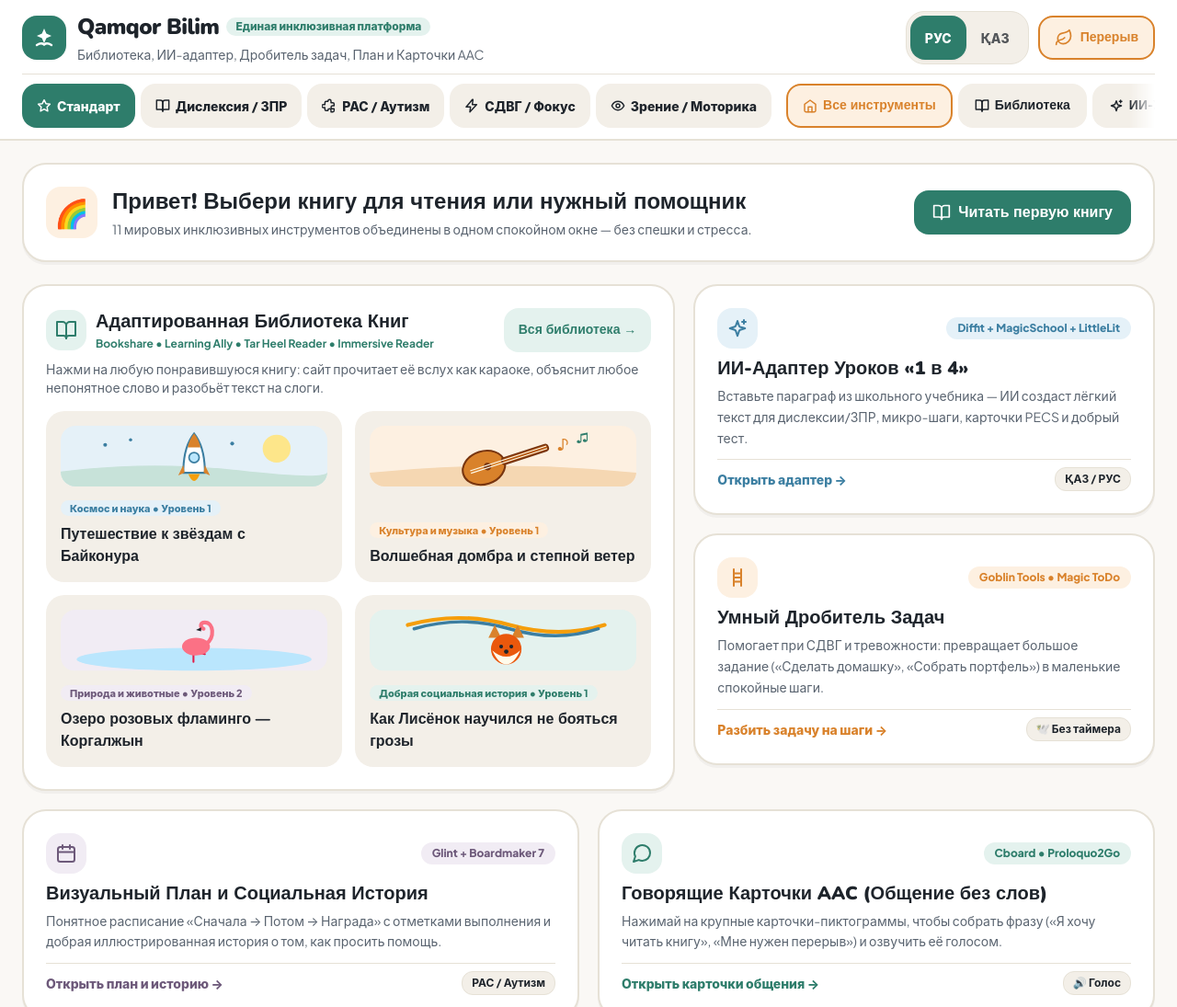
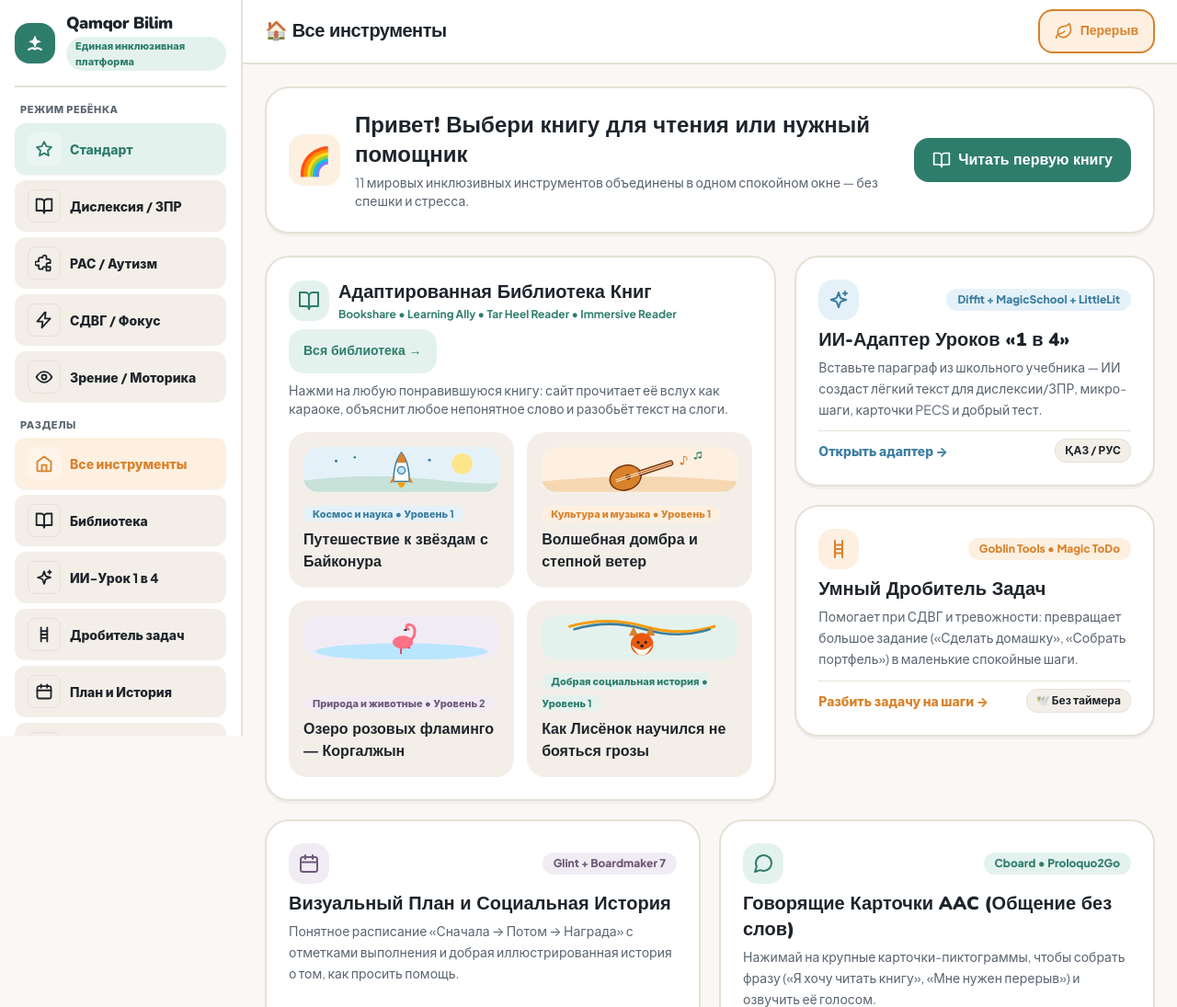
Before and after one commit to markhashevanazerke-sketch/qamqor-bilim, a website: page public/index.html in a window 1280 px wide. Shown: the top 1095 px of the page at 92% size. Drawn offline with nearby package versions, Linux system fonts and the light colour scheme.

Commit message:
feat: app-раскладка — сайдбар на ПК, таб-бар на мобайле
PC-приложение (lg+):
- Левый сайдбар 264px: бренд, «Режим ребёнка» (5 режимов вертикально),
  «Разделы» (6 разделов с иконками), переключатель языка внизу
- Тонкий sticky-топбар: заголовок активного раздела + кнопка «Перерыв»

Мобильное приложение (<lg):
- Нижняя таб-панель: 6 вкладок (иконка + подпись, iOS-стиль), safe-area,
  активная — amber; контент подведён под панель (footer-margin)
- Шапка — одна строка: логотип + «⯪ Режим ▾» + РУС|ҚАЗ + перерыв
- 320px: компактные отступы, без переполнений и сжатия логотипа
- Короткие метки вкладок RU/KK (Главная/Книги/ИИ-Уроки/Дробилка/План/AAC)

Проверено: 320/390/820/1024/1440, 0 переполнений по 7 видам,
0 JS-ошибок, KK-локализация, sticky-панели читалки

```diff
--- a/public/index.html
+++ b/public/index.html
@@ -15,79 +15,112 @@
 
   <link rel="stylesheet" href="css/styles.css" />
 </head>
-<body class="profile-standard min-h-screen flex flex-col">
+<body class="profile-standard min-h-screen flex">
 
   <!-- ===================================================================== -->
-  <!-- GLOBAL STICKY TOP ACCESSIBILITY & NAVIGATION HEADER                   -->
+  <!-- DESKTOP SIDEBAR (PC-app layout): бренд, режимы ребёнка, разделы      -->
   <!-- ===================================================================== -->
-  <header class="sticky top-0 z-40 border-b-2" style="background-color: var(--bg-card); border-color: var(--border-card);">
-    <div class="max-w-7xl mx-auto px-3.5 sm:px-6 py-2.5 sm:py-3 flex flex-col gap-2 sm:gap-2.5">
-
-      <!-- Row 1: Brand Logo + Language Switcher (РУС | ҚАЗ) + Calm Break Button -->
-      <div class="flex flex-wrap items-center justify-between gap-x-3 gap-y-2">
+  <aside class="hidden lg:flex flex-col w-[264px] shrink-0 sticky top-0 h-dvh overflow-y-auto no-scrollbar border-r-2" style="background-color: var(--bg-card); border-color: var(--border-card);" aria-label="Боковая панель">
+    <div class="flex flex-col flex-1 p-4 gap-4">
       <!-- Brand -->
-        <button onclick="navigateView('hub')" class="flex items-center gap-2.5 sm:gap-3 text-left group focus:outline-none min-w-0">
-          <div class="w-10 h-10 sm:w-12 sm:h-12 rounded-xl sm:rounded-2xl btn-sage flex items-center justify-center shrink-0 shadow-sm">
-            <svg class="w-5 h-5 sm:w-7 sm:h-7" viewBox="0 0 28 28" fill="none" aria-hidden="true">
+      <button onclick="navigateView('hub')" class="flex items-center gap-3 text-left group min-w-0">
+        <div class="w-11 h-11 rounded-2xl btn-sage flex items-center justify-center shrink-0 shadow-sm">
+          <svg class="w-6 h-6" viewBox="0 0 28 28" fill="none" aria-hidden="true">
             <path d="M14 4L16.4 9.6L22 12L16.4 14.4L14 20L11.6 14.4L6 12L11.6 9.6L14 4Z" fill="currentColor"/>
             <path d="M6 22C9.5 19.8 12 19.8 14 21.5C16 19.8 18.5 19.8 22 22" stroke="currentColor" stroke-width="2.4" stroke-linecap="round"/>
           </svg>
         </div>
         <div class="min-w-0">
-            <div class="flex items-center gap-2 flex-wrap">
-              <span class="font-nunito font-black text-lg sm:text-xl md:text-2xl tracking-tight leading-none" style="color: var(--text-main);">
-                Qamqor Bilim
-              </span>
-              <span id="ui-brand-badge" class="hidden md:inline-block px-2.5 py-0.5 rounded-full text-xs font-extrabold pill-sage">
+          <div class="font-nunito font-black text-lg tracking-tight leading-none" style="color: var(--text-main);">Qamqor Bilim</div>
+          <span id="ui-brand-badge" class="inline-block mt-1.5 px-2.5 py-0.5 rounded-full text-[11px] font-extrabold pill-sage">
             Единая инклюзивная платформа
           </span>
         </div>
-            <p id="ui-brand-sub" class="hidden sm:block text-xs sm:text-sm mt-1 truncate" style="color: var(--text-muted);">
-              Библиотека, ИИ-адаптер, Дробитель задач, План и Карточки AAC
-            </p>
-          </div>
       </button>
 
-        <!-- Right Controls: Language Switcher & Calm Break -->
-        <div class="flex items-center gap-2 sm:gap-2.5">
-          <!-- Seamless РУС | ҚАЗ Toggle -->
+      <div class="border-t-2" style="border-color: var(--border-card);"></div>
+
+      <!-- Режимы ребёнка -->
+      <div class="flex flex-col gap-1.5">
+        <p id="ui-sidebar-profiles-lbl" class="text-[11px] font-extrabold uppercase tracking-wider px-1.5" style="color: var(--text-muted);">Режим ребёнка</p>
+        <div id="sidebar-profiles" class="flex flex-col gap-1.5">
+          <!-- Populated dynamically by JS -->
+        </div>
+      </div>
+
+      <!-- Разделы -->
+      <div class="flex flex-col gap-1.5">
+        <p id="ui-sidebar-nav-lbl" class="text-[11px] font-extrabold uppercase tracking-wider px-1.5" style="color: var(--text-muted);">Разделы</p>
+        <div id="sidebar-nav" class="flex flex-col gap-1.5">
+          <!-- Populated dynamically by JS -->
+        </div>
+      </div>
+
+      <div class="mt-auto flex flex-col gap-3 pt-4">
         <div class="bento-soft p-1 flex items-center" role="group" aria-label="Язык интерфейса / Тіл">
-            <button id="lang-btn-ru" onclick="setLanguage('ru')" class="tactile-btn px-3 sm:px-4 py-1.5 rounded-2xl text-sm font-extrabold">
+          <button id="lang-btn-ru-sb" onclick="setLanguage('ru')" class="tactile-btn flex-1 py-1.5 rounded-xl text-xs font-extrabold text-center">
             РУС
           </button>
-            <button id="lang-btn-kk" onclick="setLanguage('kk')" class="tactile-btn px-3 sm:px-4 py-1.5 rounded-2xl text-sm font-extrabold">
+          <button id="lang-btn-kk-sb" onclick="setLanguage('kk')" class="tactile-btn flex-1 py-1.5 rounded-xl text-xs font-extrabold text-center">
+            ҚАЗ
+          </button>
+        </div>
+      </div>
+    </div>
+  </aside>
+
+  <div class="flex-1 min-w-0 flex flex-col min-h-screen">
+
+  <!-- ===================================================================== -->
+  <!-- Тонкий sticky-хедер: бренд (мобайл) / заголовок раздела (ПК) + кнопки -->
+  <!-- ===================================================================== -->
+  <header class="sticky top-0 z-40 border-b-2" style="background-color: var(--bg-card); border-color: var(--border-card);">
+    <div class="max-w-7xl mx-auto px-3.5 sm:px-6 py-2 sm:py-2.5 flex items-center justify-between gap-2">
+
+      <!-- Мобайл: бренд (на ПК — заголовок раздела) -->
+      <div class="flex items-center gap-2.5 min-w-0 shrink-0">
+        <button onclick="navigateView('hub')" class="lg:hidden flex items-center gap-2.5 text-left min-w-0">
+          <div class="w-10 h-10 rounded-xl btn-sage flex items-center justify-center shrink-0 shadow-sm">
+            <svg class="w-5 h-5" viewBox="0 0 28 28" fill="none" aria-hidden="true">
+              <path d="M14 4L16.4 9.6L22 12L16.4 14.4L14 20L11.6 14.4L6 12L11.6 9.6L14 4Z" fill="currentColor"/>
+              <path d="M6 22C9.5 19.8 12 19.8 14 21.5C16 19.8 18.5 19.8 22 22" stroke="currentColor" stroke-width="2.4" stroke-linecap="round"/>
+            </svg>
+          </div>
+          <span class="font-nunito font-black text-lg tracking-tight leading-none hidden sm:inline" style="color: var(--text-main);">
+            Qamqor Bilim
+          </span>
+        </button>
+        <h1 id="ui-view-title" class="hidden lg:block font-nunito font-black text-xl tracking-tight truncate">
+          Все инструменты
+        </h1>
+      </div>
+
+      <!-- Правый блок: режим ребёнка (мобайл) + язык (мобайл) + перерыв -->
+      <div class="flex items-center gap-1 sm:gap-2 shrink-0">
+        <!-- Мобайл: компактная кнопка режима, открывает шторку со всеми 5 режимами -->
+        <button id="profile-picker-btn" onclick="openProfilePicker()" class="lg:hidden tactile-btn px-1.5 sm:px-2.5 py-2 rounded-2xl bento-soft border-2 border-transparent font-extrabold flex items-center gap-1.5 shrink-0" aria-haspopup="dialog" aria-label="Режим ребёнка">
+          <span id="profile-picker-icon" class="shrink-0 flex items-center"></span>
+          <span id="profile-picker-label" class="text-[11px] sm:text-sm truncate max-w-20 sm:max-w-24">Стандарт</span>
+          <span id="profile-picker-chevron" class="shrink-0 flex items-center opacity-70"></span>
+        </button>
+        <!-- Мобайл: seamless РУС | ҚАЗ -->
+        <div class="lg:hidden bento-soft p-0.5 sm:p-1 flex items-center" role="group" aria-label="Язык интерфейса / Тіл">
+          <button id="lang-btn-ru" onclick="setLanguage('ru')" class="tactile-btn px-1.5 sm:px-2.5 py-1.5 rounded-2xl text-[11px] sm:text-xs font-extrabold">
+            РУС
+          </button>
+          <button id="lang-btn-kk" onclick="setLanguage('kk')" class="tactile-btn px-1.5 sm:px-2.5 py-1.5 rounded-2xl text-[11px] sm:text-xs font-extrabold">
             ҚАЗ
           </button>
         </div>
 
         <!-- Always-Accessible Calm Break Button -->
-          <button onclick="openCalmBreakModal()" class="tactile-btn px-3 sm:px-4 py-2.5 rounded-2xl pill-amber border-2 font-nunito font-extrabold text-sm flex items-center justify-center gap-2" style="border-color: var(--amber);" aria-label="Спокойный перерыв">
+        <button onclick="openCalmBreakModal()" class="tactile-btn px-2.5 sm:px-4 py-2 rounded-2xl pill-amber border-2 font-nunito font-extrabold text-sm flex items-center justify-center gap-2" style="border-color: var(--amber);" aria-label="Спокойный перерыв">
           <svg class="qi-icon w-5 h-5" viewBox="0 0 24 24" fill="none" stroke="currentColor" stroke-width="2" stroke-linecap="round" stroke-linejoin="round" aria-hidden="true">
             <path d="M11 20A7 7 0 0 1 9.8 6.1C15.5 5 17 4.5 19 2c1 2 2 4.2 2 8 0 5.5-4.8 10-10 10z"/>
             <path d="M2 21c0-3 1.9-5.4 5.1-6C9.5 14.5 12 13 13 12"/>
           </svg>
           <span id="ui-break-btn" class="hidden sm:inline">Перерыв</span>
         </button>
-        </div>
-      </div>
-
-      <!-- Row 2: Режим ребёнка (слева) + Bento Navigation — одна линия на всех экранах -->
-      <div class="flex flex-row items-center justify-between gap-2 lg:gap-4 pt-2 lg:pt-2.5 border-t" style="border-color: var(--border-card);">
-        <div class="flex items-center gap-2 shrink-0">
-          <!-- Мобайл: компактная кнопка режима слева, открывает шторку со всеми 5 режимами -->
-          <button id="profile-picker-btn" onclick="openProfilePicker()" class="lg:hidden tactile-btn px-3 py-2 rounded-2xl bento-soft border-2 border-transparent font-extrabold flex items-center gap-1.5 shrink-0 min-w-0" aria-haspopup="dialog" aria-label="Режим ребёнка">
-            <span id="profile-picker-icon" class="shrink-0 flex items-center"></span>
-            <span id="profile-picker-label" class="text-xs sm:text-sm truncate max-w-28">Стандарт</span>
-            <span id="profile-picker-chevron" class="shrink-0 flex items-center opacity-70"></span>
-          </button>
-          <!-- Десктоп: 5 пилюль режимов -->
-          <div class="hidden lg:flex items-center gap-1.5 overflow-x-auto no-scrollbar shrink-0" id="profile-selector-bar">
-            <!-- Populated dynamically by JS -->
-          </div>
-        </div>
-        <nav id="top-nav-pills" class="flex flex-1 lg:flex-initial min-w-0 items-center gap-1.5 overflow-x-auto no-scrollbar pt-0.5 lg:pt-0" aria-label="Разделы платформы">
-          <!-- Populated dynamically by JS -->
-        </nav>
       </div>
     </div>
   </header>
@@ -753,6 +786,16 @@
       <span>Сделано спокойно, с заботой 🤍</span>
     </div>
   </footer>
+  </div>
+
+  <!-- ===================================================================== -->
+  <!-- MOBILE BOTTOM TAB BAR (навигация мобильного приложения)               -->
+  <!-- ===================================================================== -->
+  <nav id="bottom-tab-bar" class="lg:hidden fixed bottom-0 inset-x-0 z-40 border-t-2" style="background-color: var(--bg-card); border-color: var(--border-card); padding-bottom: env(safe-area-inset-bottom);" aria-label="Быстрая навигация">
+    <div id="bottom-tab-grid" class="grid grid-cols-6 px-1 pt-1.5 pb-1.5">
+      <!-- Populated dynamically by JS -->
+    </div>
+  </nav>
 
   <!-- ===================================================================== -->
   <!-- CALM BREATHING BREAK MODAL ("🧘 ПЕРЕРЫВ")                            -->
--- a/public/js/app.js
+++ b/public/js/app.js
@@ -650,26 +650,39 @@
     function renderHeaderAndNav() {
       const t = UI_STRINGS[state.lang];
       document.getElementById("ui-brand-badge").textContent = t.brandBadge;
-      document.getElementById("ui-brand-sub").textContent = t.brandSub;
       document.getElementById("ui-break-btn").textContent = t.breakBtn;
 
-      // Language Switcher Buttons
-      const btnRu = document.getElementById("lang-btn-ru");
-      const btnKk = document.getElementById("lang-btn-kk");
-      btnRu.className = `tactile-btn px-3 sm:px-4 py-1.5 rounded-2xl text-sm font-extrabold ${state.lang === "ru" ? "btn-sage shadow-sm" : "opacity-75"}`;
-      btnKk.className = `tactile-btn px-3 sm:px-4 py-1.5 rounded-2xl text-sm font-extrabold ${state.lang === "kk" ? "btn-sage shadow-sm" : "opacity-75"}`;
+      // Заголовок раздела в топбаре (ПК)
+      document.getElementById("ui-view-title").textContent =
+        t.nav[state.view === "reader" ? "library" : state.view] || t.nav.hub;
 
-      // Profile Selector Pills (десктоп: 5 пилюль слева)
-      const profBar = document.getElementById("profile-selector-bar");
+      // Подписи секций сайдбара
+      document.getElementById("ui-sidebar-profiles-lbl").textContent = t.sidebarProfilesLbl;
+      document.getElementById("ui-sidebar-nav-lbl").textContent = t.sidebarNavLbl;
+
+      // Language Switcher Buttons (мобайл-хедер + сайдбар)
+      const mRu = document.getElementById("lang-btn-ru");
+      const mKk = document.getElementById("lang-btn-kk");
+      if (mRu) mRu.className = `tactile-btn px-1.5 sm:px-2.5 py-1.5 rounded-2xl text-[11px] sm:text-xs font-extrabold ${state.lang === "ru" ? "btn-sage shadow-sm" : "opacity-75"}`;
+      if (mKk) mKk.className = `tactile-btn px-1.5 sm:px-2.5 py-1.5 rounded-2xl text-[11px] sm:text-xs font-extrabold ${state.lang === "kk" ? "btn-sage shadow-sm" : "opacity-75"}`;
+      const sRu = document.getElementById("lang-btn-ru-sb");
+      const sKk = document.getElementById("lang-btn-kk-sb");
+      if (sRu) sRu.className = `tactile-btn flex-1 py-1.5 rounded-xl text-xs font-extrabold text-center ${state.lang === "ru" ? "btn-sage shadow-sm" : "opacity-75"}`;
+      if (sKk) sKk.className = `tactile-btn flex-1 py-1.5 rounded-xl text-xs font-extrabold text-center ${state.lang === "kk" ? "btn-sage shadow-sm" : "opacity-75"}`;
+
+      // Режимы ребёнка в сайдбаре (PC-app: вертикальный список)
+      const profBar = document.getElementById("sidebar-profiles");
       profBar.innerHTML = Object.entries(t.profiles).map(([key, label]) => {
         const active = state.profile === key;
         return `
           <button onclick="setAccessibilityProfile('${key}')"
-            class="tactile-btn px-3 sm:px-3.5 py-2 rounded-2xl text-xs sm:text-sm font-extrabold shrink-0 border-2 flex items-center gap-1.5 ${
-              active ? "btn-sage border-transparent shadow-sm" : "bento-soft border-transparent hover:opacity-90"
+            class="tactile-btn w-full px-3 py-2 rounded-xl border-2 flex items-center gap-2.5 text-left ${
+              active ? "pill-sage border-transparent shadow-sm" : "bento-soft border-transparent hover:opacity-90"
             }">
-            ${icon(PROFILE_ICONS[key] || "star", "w-4 h-4", 2.2)}
-            <span>${stripLeadingEmoji(label)}</span>
+            <span class="w-9 h-9 rounded-lg ${active ? "bg-white/25" : "bento-soft"} flex items-center justify-center shrink-0">
+              ${icon(PROFILE_ICONS[key] || "star", "w-5 h-5", 2.2)}
+            </span>
+            <span class="text-sm font-extrabold truncate">${stripLeadingEmoji(label)}</span>
           </button>
         `;
       }).join("");
@@ -701,17 +714,30 @@
         })
         .join("");
 
-      // Top Bento Navigation Pills
-      const navBar = document.getElementById("top-nav-pills");
-      navBar.innerHTML = Object.entries(t.nav).map(([vKey, label]) => {
+      // Навигация: вертикальный список в сайдбаре (ПК) + таб-бар внизу (мобайл)
+      const sideNav = document.getElementById("sidebar-nav");
+      sideNav.innerHTML = Object.entries(t.nav).map(([vKey, label]) => {
         const active = state.view === vKey || (vKey === "library" && state.view === "reader");
         return `
           <button onclick="navigateView('${vKey}')"
-            class="tactile-btn px-3 sm:px-4 py-2 rounded-2xl text-xs sm:text-sm font-nunito font-extrabold shrink-0 border-2 flex items-center gap-1.5 ${
-              active ? "pill-amber border-current" : "bento-soft border-transparent hover:opacity-90"
+            class="tactile-btn w-full px-3 py-2 rounded-xl border-2 flex items-center gap-2.5 text-left ${
+              active ? "pill-amber border-transparent shadow-sm" : "bento-soft border-transparent hover:opacity-90"
             }">
-            ${icon(NAV_ICONS[vKey] || "home", "w-4 h-4", 2.2)}
-            <span>${stripLeadingEmoji(label)}</span>
+            <span class="w-9 h-9 rounded-lg ${active ? "bg-white/25" : "bento-soft"} flex items-center justify-center shrink-0">
+              ${icon(NAV_ICONS[vKey] || "home", "w-5 h-5", 2.2)}
+            </span>
+            <span class="text-sm font-extrabold truncate">${stripLeadingEmoji(label)}</span>
+          </button>
+        `;
+      }).join("");
+
+      const tabGrid = document.getElementById("bottom-tab-grid");
+      tabGrid.innerHTML = Object.entries(t.nav).map(([vKey]) => {
+        const active = state.view === vKey || (vKey === "library" && state.view === "reader");
+        return `
+          <button onclick="navigateView('${vKey}')" class="tactile-btn flex flex-col items-center justify-center gap-1 rounded-xl py-1.5 ${active ? "pill-amber" : ""}" aria-label="${t.nav[vKey]}">
+            ${icon(NAV_ICONS[vKey] || "home", "w-6 h-6", active ? 2.4 : 2)}
+            <span class="text-[9px] sm:text-[10px] font-extrabold leading-none max-w-full truncate">${t.navShort[vKey]}</span>
           </button>
         `;
       }).join("");
--- a/public/js/data.js
+++ b/public/js/data.js
@@ -33,6 +33,16 @@
         },
         profilePickerTitle: "Ребёнок и режим",
         profilePickerHint: "Каждый режим настраивает интерфейс под ребёнка",
+        sidebarProfilesLbl: "Режим ребёнка",
+        sidebarNavLbl: "Разделы",
+        navShort: {
+          hub: "Главная",
+          library: "Книги",
+          adapter: "ИИ-Уроки",
+          todo: "Дробилка",
+          schedule: "План",
+          aac: "AAC"
+        },
         nav: {
           hub: "🏠 Все инструменты",
           library: "📚 Библиотека",
@@ -148,6 +158,16 @@
         },
         profilePickerTitle: "Бала және режим",
         profilePickerHint: "Әр режим қосымшаны балаға бейімдейді",
+        sidebarProfilesLbl: "Баланың режимі",
+        sidebarNavLbl: "Бөлімдер",
+        navShort: {
+          hub: "Басты",
+          library: "Кітапхана",
+          adapter: "ЖИ-Сабақ",
+          todo: "Бөлу",
+          schedule: "Жоспар",
+          aac: "AAC"
+        },
         nav: {
           hub: "🏠 Барлық құралдар",
           library: "📚 Кітапхана",
```
Also changed, not shown: public/css/styles.css (+6 -1 lines). Lines whose indentation alone changed are shown as unchanged.
